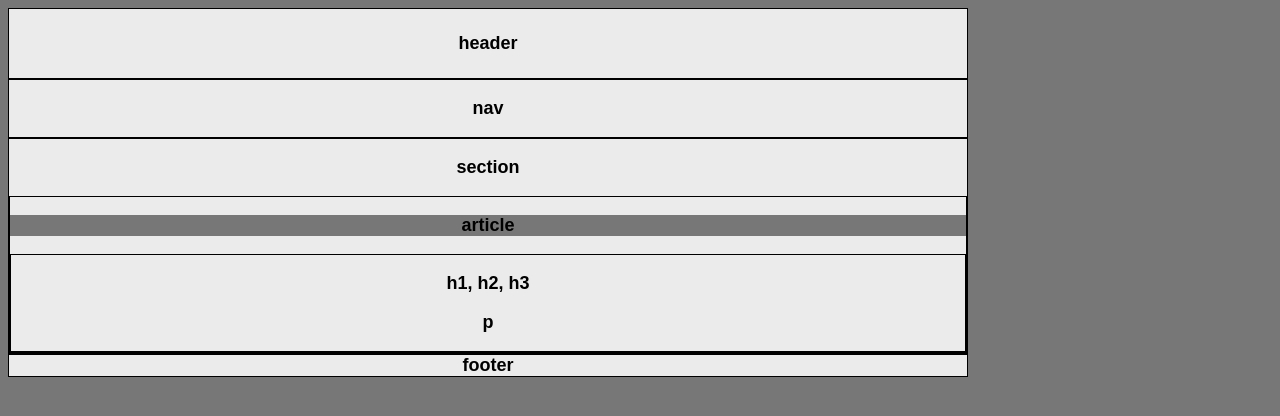
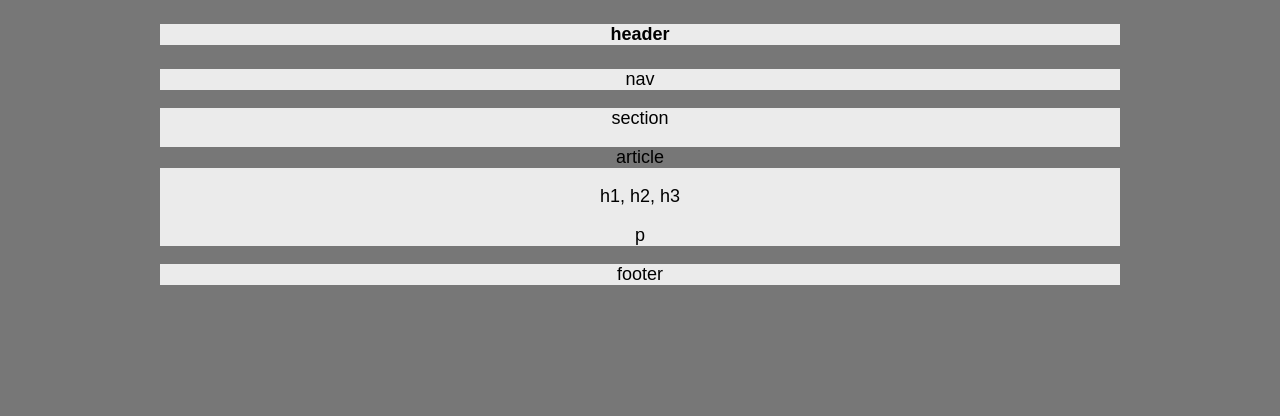
Before and after one commit to skytale11/HW-Wireframe, a plain HTML site: page index.html in a window 1280 px wide. Drawn offline with Linux system fonts and the light colour scheme.

Commit message:
centered

```diff
--- a/style.css
+++ b/style.css
@@ -4,20 +4,18 @@ body {
     background: #777;
     width: 960px;
     font-size: 18px;
+    margin: 0 auto;
 }
 
 div {
     color:black;
     background-color: #ebebeb;
-    font-weight: bold;
     font-family: 'Arial', 'Helvetica-Neue', Helvetica, sans-serif;
     text-align: center;
-    border: 1px solid black;
-    box-sizing: border-box;
-
     }
 
 #article {
     text-align: center;
     background-color:#777;
+    text-color: #ebebeb;
 }
```
